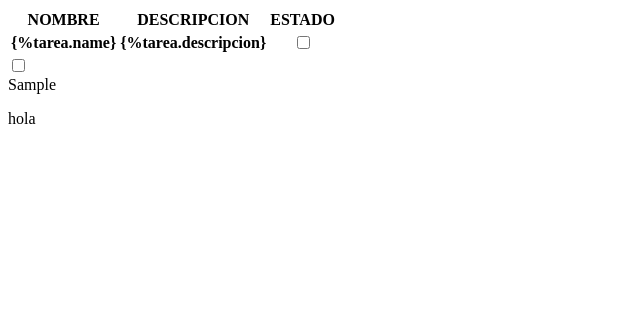
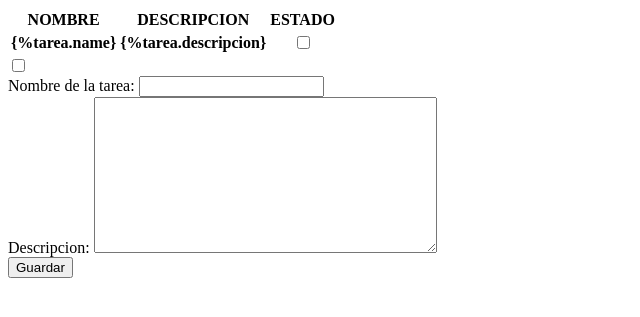
Before and after one commit to Halepan/gestion_tareas, a Django app: template users/templates/tareas.html in a window 1280 px wide. Shown: the top 317 px of the page, without its empty margins (0-640 px from the left). Run offline with Django 5.2, Linux system fonts and the light colour scheme; tables that the repository leaves empty hold one stand-in row (values such as "Sample post"); the template is opened without the code that fills it: values that come from a table or form of the project are taken from there, most other values are stand-ins (such as "Sample title", 1, 10 or a date in 2020); lists and menus that the app fills with data are empty; parts of the project's set-up code (start-up, migrations or seed data) failed here and were passed over.

Commit message:
correxion de la tareas
se mejoro la estructura del HTML  las vistas además se corrigio el formulario tarea que paso a ser New_Tarea

```diff
--- a/users/formulario.py
+++ b/users/formulario.py
@@ -18,7 +18,6 @@
     class Meta():
         model = User
         fields =  ["username", "password","confirm_password"]
-        fields["username"].help_text =""
 
     def clean(self):
         cleaned_data = super().clean()
--- a/users/templates/tareas.html
+++ b/users/templates/tareas.html
@@ -30,8 +30,16 @@
     </div>
     <div>
       <form action="" method="post">
-        {%csrf_token%}{{formulario_tarea}}
-        <p>hola</p>
+        {%csrf_token%}
+        <div>
+          <label for="formulario_tarea.nombre"> Nombre de la tarea: </label
+          >{{formulario_tarea.nombre}}
+        </div>
+        <div>
+          <label for="formulario_tarea.descripcion"> Descripcion: </label
+          >{{formulario_tarea.descripcion}}
+        </div>
+        <button type="submit">Guardar</button>
       </form>
     </div>
   </body>
```
Also changed, not shown: users/views.py (+4 -4 lines).
